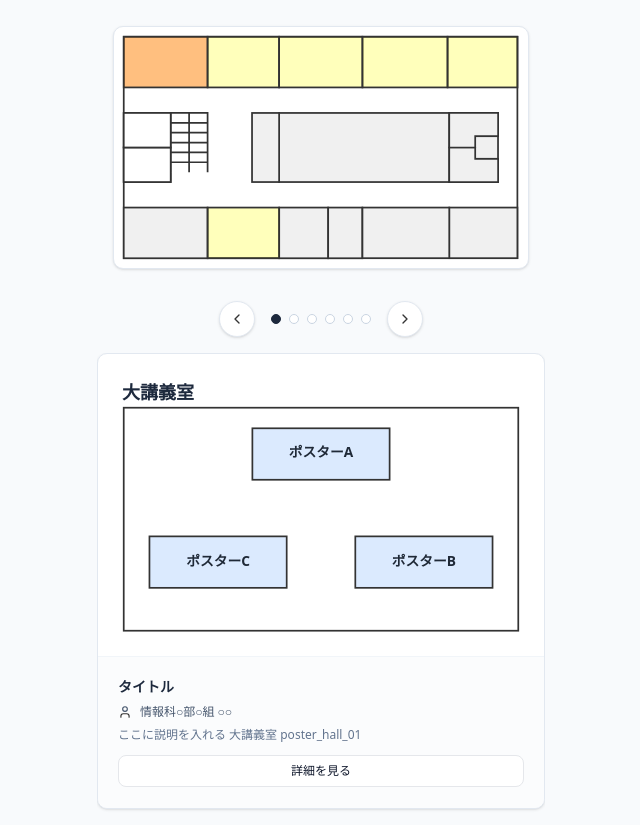
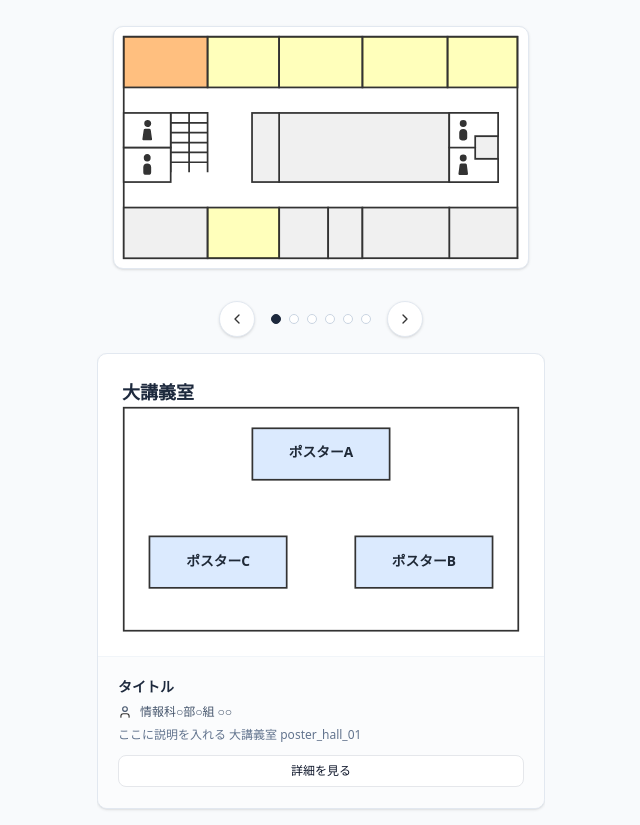
Before and after one commit to kazui-dev/yamabuki-work, an Astro site: page /map in a window 1280 px wide. Shown: the part 70-895 px from the top of the page, without its empty margins (319-959 px from the left). Built offline with nearby package versions, Linux system fonts and the light colour scheme; Astro itself is replaced by a stand-in of ours.

Commit message:
Refactor FloorMap component for better readability

```diff
--- a/src/components/map/FloorMap.tsx
+++ b/src/components/map/FloorMap.tsx
@@ -22,25 +22,26 @@ export const FloorMap: React.FC<Props> = ({ className, onRoomSelect, activeRoomI
       onClick={handleClick}
     >
       <style>{`
-            rect, polygon, path{
+        rect, polygon, path {
           fill: #ffffff;
           stroke: #333333;
           stroke-width: 2px;
         }
+
+        #passive_area rect, #passive_area polygon { fill: #f0f0f0; }
+        #facilities rect, #facilities polygon, #facilities path { fill: #ffffff; }
+        #icons path { fill: #333333; stroke: none; }
         #active_area rect { cursor: pointer; transition: all 0.2s ease; fill: #ffff0044; }
         #active_area rect:hover { fill-opacity: 0.5; }
-            #passive_area rect, polygon { fill: #f0f0f0; }
 
         ${activeRoomId ? `#active_area rect[data-room-id="${activeRoomId}"] { fill: #ff8000 !important; fill-opacity: 0.5 !important; }` : ''}
       `}</style>
+
       <g id="base_area">
         <rect data-room-id="base" width="453.5" height="255.1"/>
       </g>
+
       <g id="passive_area">
-        <rect data-room-id="room_wc_4" x="0" y="127.6" width="54.1" height="39.8" transform="translate(54.1 295) rotate(180)"/>
-        <rect data-room-id="room_wc_3" x="0" y="87.8" width="54.1" height="39.8" transform="translate(54.1 215.4) rotate(180)"/>
-        <polygon data-room-id="room_wc-2" points="431.3 140.6 431.3 167.4 375 167.4 375 127.6 404.9 127.6 404.9 140.6 431.3 140.6"/>
-        <polygon data-room-id="room_wc-1" points="431.3 87.8 431.3 114.5 404.9 114.5 404.9 127.6 375 127.6 375 87.8 431.3 87.8"/>
         <rect data-room-id="room_pc_ll" x="0" y="196.7" width="96.6" height="58.4" transform="translate(96.6 451.9) rotate(180)"/>
         <rect data-room-id="room_pc_2" x="375" y="196.8" width="78.5" height="58.3" transform="translate(828.5 451.9) rotate(180)"/>
         <rect data-room-id="room_311" x="179" y="196.7" width="56.5" height="58.4" transform="translate(414.6 451.9) rotate(180)"/>
@@ -50,6 +51,7 @@ export const FloorMap: React.FC<Props> = ({ className, onRoomSelect, activeRoomI
         <rect data-room-id="EV_2" x="147.8" y="87.8" width="31.2" height="79.6" transform="translate(326.8 255.2) rotate(180)"/>
         <rect data-room-id="EV_1" x="404.9" y="114.5" width="26.4" height="26" transform="translate(836.1 255.1) rotate(180)"/>
       </g>
+
       <g id="active_area">
         <rect data-room-id="room_pc_3" x="96.6" y="196.7" width="82.4" height="58.4" transform="translate(275.6 451.9) rotate(180)"/>
         <rect data-room-id="room_hall" y="0" width="96.6" height="58.4" transform="translate(96.6 58.4) rotate(180)"/>
@@ -58,12 +60,7 @@ export const FloorMap: React.FC<Props> = ({ className, onRoomSelect, activeRoomI
         <rect data-room-id="room_316" x="275" y="0" width="98" height="58.4" transform="translate(648 58.4) rotate(180)"/>
         <rect data-room-id="room_315" x="373" y="0" width="80.5" height="58.4" transform="translate(826.6 58.4) rotate(180)"/>
       </g>
-		<g id="icons">
-			<path id="icon_man_1" d="M391.1,104a4,4,0,1,1,4-4A4,4,0,0,1,391.1,104Zm4.6,12.2v-5.5a4.6,4.6,0,0,0-4.6-4.5h0a4.6,4.6,0,0,0-4.6,4.5v5.5a3.2,3.2,0,0,0,3.2,3.2h2.8A3.2,3.2,0,0,0,395.7,116.2Z"/>
-			<path id="icon_man_2" d="M27,143.7a3.9,3.9,0,0,1-3.9-3.9,4,4,0,1,1,7.9,0A3.9,3.9,0,0,1,27,143.7ZM31.6,156v-5.5a4.6,4.6,0,0,0-4.6-4.6h0a4.6,4.6,0,0,0-4.5,4.6V156a3.1,3.1,0,0,0,3.1,3.1h2.9A3.1,3.1,0,0,0,31.6,156Z"/>
-			<path id="icon_woman_1" d="M391.1,143.8a4,4,0,1,1,4-4A4,4,0,0,1,391.1,143.8Zm5.5,14-1.3-10a1.7,1.7,0,0,0-1.6-1.8h-5.1a1.8,1.8,0,0,0-1.7,1.8l-1.3,10a1.2,1.2,0,0,0,1.1,1.4h8.8A1.2,1.2,0,0,0,396.6,157.8Z"/>
-			<path id="icon_woman_2" d="M27,103.9A4,4,0,0,1,27,96a4,4,0,1,1,0,7.9Zm5.6,14-1.4-10a1.7,1.7,0,0,0-1.6-1.8H24.5a1.7,1.7,0,0,0-1.6,1.8l-1.4,10a1.2,1.2,0,0,0,1.2,1.4h8.7A1.2,1.2,0,0,0,32.6,117.9Z"/>
-		</g>
+
       <g id="facilities">
         <path id="stairs" d="M54.1,87.8H75.3V99.2H54.1ZM75.3,99.2H96.6V87.8H75.3ZM54.1,110.5H75.3V99.2H54.1Zm21.2,0H96.6V99.2H75.3ZM54.1,121.9H75.3V110.5H54.1Zm21.2,0H96.6V110.5H75.3ZM54.1,133.3H75.3V121.9H54.1Zm21.2,0H96.6V121.9H75.3ZM54.1,144.6H75.3V133.3H54.1Zm21.2,0H96.6V133.3H75.3Zm0,11.4V144.6H54.1V156m42.5,0V144.6H75.3V156"/>
         <rect id="room_wc_4" y="127.6" width="54.1" height="39.8" transform="translate(54.1 295) rotate(180)"/>
@@ -71,6 +68,13 @@ export const FloorMap: React.FC<Props> = ({ className, onRoomSelect, activeRoomI
         <polygon id="room_wc-2" points="431.3 140.6 431.3 167.4 375 167.4 375 127.6 404.9 127.6 404.9 140.6 431.3 140.6"/>
         <polygon id="room_wc-1" points="431.3 87.8 431.3 114.5 404.9 114.5 404.9 127.6 375 127.6 375 87.8 431.3 87.8"/>
       </g>
+
+      <g id="icons">
+        <path id="icon_man_1" d="M391.1,104a4,4,0,1,1,4-4A4,4,0,0,1,391.1,104Zm4.6,12.2v-5.5a4.6,4.6,0,0,0-4.6-4.5h0a4.6,4.6,0,0,0-4.6,4.5v5.5a3.2,3.2,0,0,0,3.2,3.2h2.8A3.2,3.2,0,0,0,395.7,116.2Z"/>
+        <path id="icon_man_2" d="M27,143.7a3.9,3.9,0,0,1-3.9-3.9,4,4,0,1,1,7.9,0A3.9,3.9,0,0,1,27,143.7ZM31.6,156v-5.5a4.6,4.6,0,0,0-4.6-4.6h0a4.6,4.6,0,0,0-4.5,4.6V156a3.1,3.1,0,0,0,3.1,3.1h2.9A3.1,3.1,0,0,0,31.6,156Z"/>
+        <path id="icon_woman_1" d="M391.1,143.8a4,4,0,1,1,4-4A4,4,0,0,1,391.1,143.8Zm5.5,14-1.3-10a1.7,1.7,0,0,0-1.6-1.8h-5.1a1.8,1.8,0,0,0-1.7,1.8l-1.3,10a1.2,1.2,0,0,0,1.1,1.4h8.8A1.2,1.2,0,0,0,396.6,157.8Z"/>
+        <path id="icon_woman_2" d="M27,103.9A4,4,0,0,1,27,96a4,4,0,1,1,0,7.9Zm5.6,14-1.4-10a1.7,1.7,0,0,0-1.6-1.8H24.5a1.7,1.7,0,0,0-1.6,1.8l-1.4,10a1.2,1.2,0,0,0,1.2,1.4h8.7A1.2,1.2,0,0,0,32.6,117.9Z"/>
+      </g>
     </svg>
   );
 };
```
Lines whose indentation alone changed are shown as unchanged.
